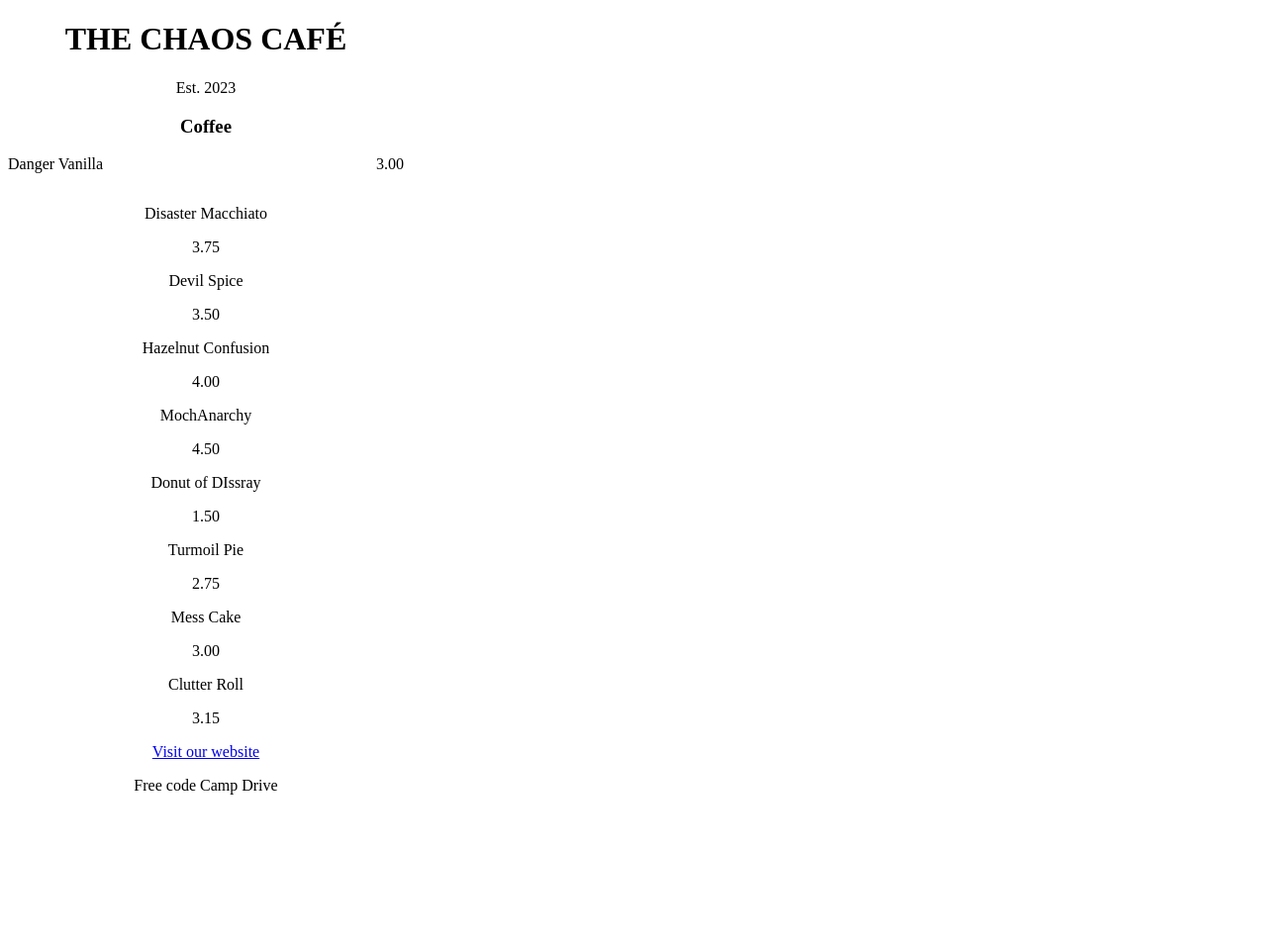
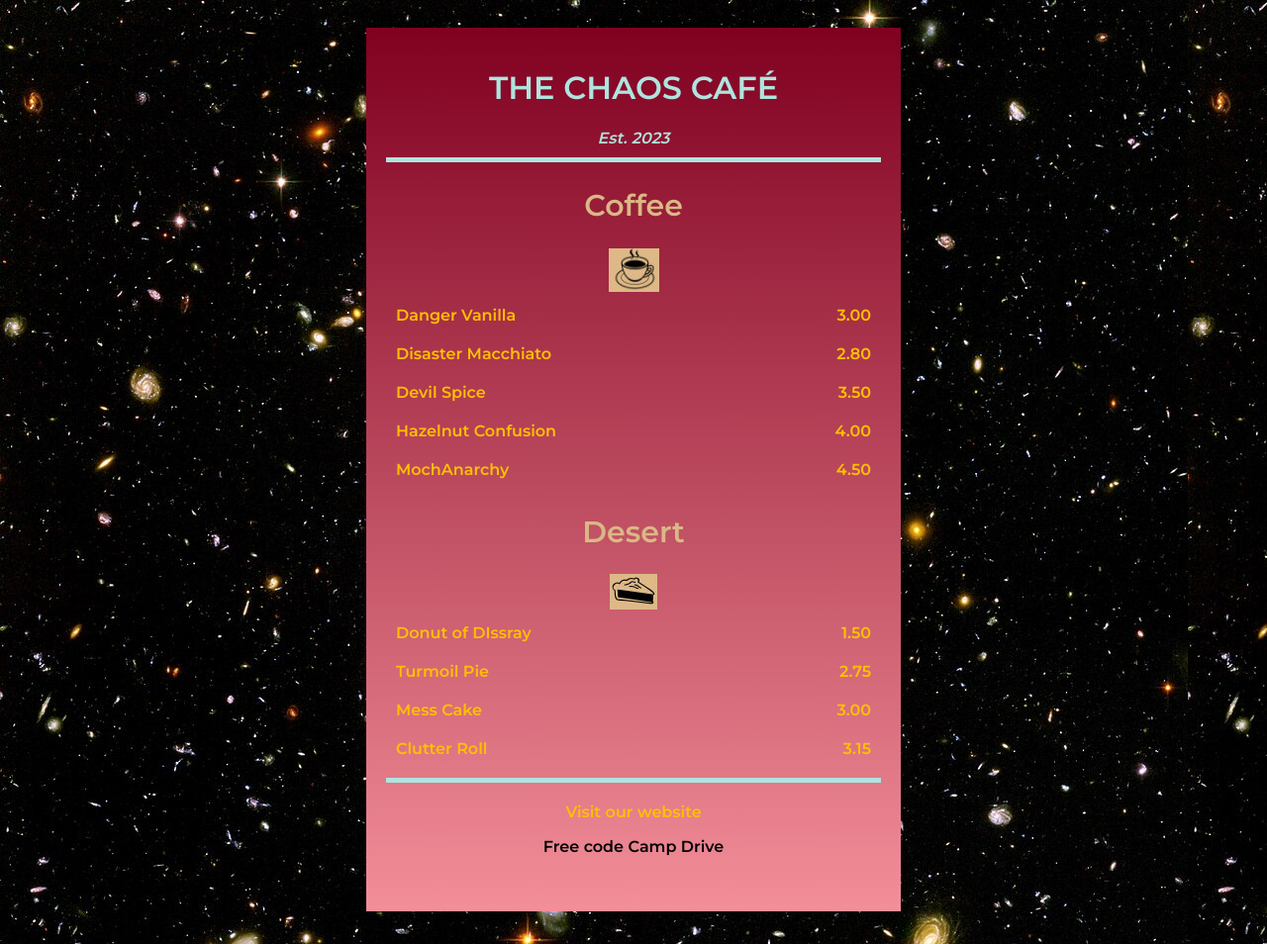
Before and after one commit to tanasegabrielw/FCC-Coffee-Menu, a plain HTML site: page index.html in a window 1280 px wide. Shown: the whole page at 99% size. Before the commit the page ends 803 px from the top, so only its background shows below. Drawn offline with Linux system fonts and the light colour scheme.

Commit message:
finished the project Fixed positioning, added borders, changed colors, added icon image, added font

```diff
--- a/index.html
+++ b/index.html
@@ -8,55 +8,60 @@
 </head>
 <body>
     <div class="mainBox">
+        <div class="border">
         <h1>THE CHAOS CAFÉ</h1>
-    <p>Est. 2023</p>
-    <h3>Coffee</h3>
-
+    <div class="underTitle">Est. 2023</div>
+</div>
+    <h2>Coffee</h3>
+<img src="images/coffee.jpg" alt="Coffee">
     <div class="coffeeMenuBox">
-    <div class="dangerVanilla">
-        <div>Danger Vanilla</div>
-        <div>3.00</p></div>
+    <div class="menuItem">
+        <div class="flavor">Danger Vanilla</div>
+        <div>3.00</div>
     </div>
-<div class="disasterMacchiato">
-        <p>Disaster Macchiato</p>
-        <p>3.75</p>
+<div class="menuItem">
+        <div class="flavor">Disaster Macchiato</div>
+        <div class="price">2.80</div>
 </div>
-<div class="devilSpice">
-        <p>Devil Spice</p>
-        <p>3.50</p>
+<div class="menuItem">
+        <div class="flavor">Devil Spice</div>
+        <div class="price">3.50</div>
 </div>
-<div class="hazelnutConfusion">
-        <p>Hazelnut Confusion</p>
-        <p>4.00</p>
+<div class="menuItem">
+        <div class="flavor">Hazelnut Confusion</div>
+        <div class="price">4.00</div>
 </div>
 
-<div class="mochAnarchy">
-        <p>MochAnarchy</p>
-        <p>4.50</p>
+<div class="menuItem">
+        <div class="flavor">MochAnarchy</div>
+        <div class="price">4.50</div>
 </div>
     </div>
-
-    <div class="dessertsMenuBox">
-        <div class="donutOfDissray">
-            <p>Donut of DIssray</p>
-            <p>1.50</p>
+<h2>Desert</h3>
+<img src="images/pie.jpg" alt="Pie">
+<div class="dessertsMenuBox">
+        <div class="menuItem">
+        <div class="flavor">Donut of DIssray</div>
+        <div class="price">1.50</div>
         </div>
-    <div class="turmoilPie">
-            <p>Turmoil Pie</p>
-            <p>2.75</p>
+    <div class="menuItem">
+        <div class="flavor">Turmoil Pie</div>
+        <div class="price">2.75</div>
     </div>
-    <div class="messCake">
-            <p>Mess Cake</p>
-            <p>3.00</p>
-    </div>
-    <div class="clutterRoll">
-            <p>Clutter Roll</p>
-            <p>3.15</p>
+    <div class="menuItem">
+        <div class="flavor">Mess Cake</div>
+        <div class="price">3.00</div>
+</div>
+    <div class="menuItem">
+        <div class="flavor">Clutter Roll</div>
+        <div class="price">3.15</div>
     </div>
         </div>
 
+<div class="footer">
 <a href="https://www.freecodecamp.org/">Visit our website</a>
 <p>Free code Camp Drive</p>
 </div>
+</div>
 </body>
 </html>
--- a/stylesheet.css
+++ b/stylesheet.css
@@ -6,17 +6,84 @@
 
     for box color
     */
+    @import url('https://fonts.googleapis.com/css2?family=Montserrat:wght@600&display=swap');
+
+body{
+
+font-family:"Montserrat", Verdana,sans-serif;
+padding: 20px;
+background-image:url(images/universe.jpg);
+
+}
+
 .mainBox {
 
-    width: 400px;
-    height: 500px;
-
+    width: 80%;
     text-align: center;
+    margin-left: auto;
+    margin-right: auto;
+    background-image:linear-gradient(#800020,    #f38f99);
+    padding:20px;
+    max-width: 500px;
+    margin-bottom: 5px;
 }
 
 
-.dangerVanilla{
+.menuItem{
 
     display: flex;
     justify-content: space-between;
+    padding: 10px;
+    color:#FFBF00;
+
 }
+
+h1, .underTitle {
+
+    color:#AFE4DE ;
+    font-weight: bolder;
+}
+
+.underTitle {
+
+    font-style: italic;
+    font-weight: lighter;
+}
+
+.footer {
+
+    padding:20px;
+    font-size:16px;
+    color: black;
+    border-top:5px solid #AFE4DE; ;
+
+}
+
+a {
+    text-decoration: none;
+    color:#FFBF00;
+}
+
+h2 {
+
+    color: #dab885;
+    font-size: 30px;
+}
+
+
+.border {
+
+    border-bottom: 5px solid #AFE4DE;
+    padding-bottom: 10px;
+}
+
+.dessertsMenuBox {
+
+    padding-bottom: 10px;
+}
+
+a:hover{
+
+    font-weight: bold;
+    color:#AFE4DE;
+}
```
Also changed, not shown: images/coffee.jpg (added), images/pie.jpg (added), images/universe.jpg (added).
